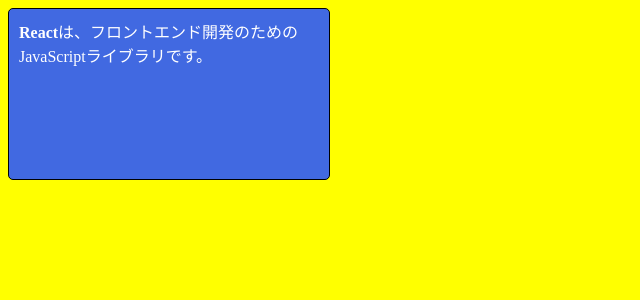
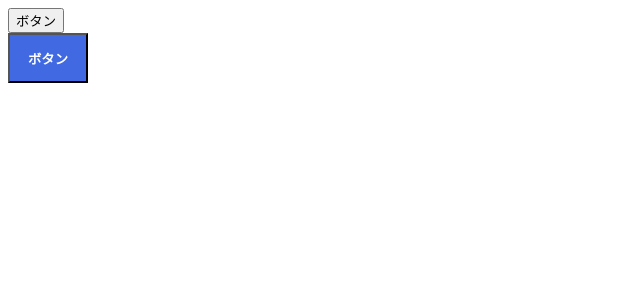
Before and after one commit to STHEXA/practical-introduction-react, a React (Vite) app in the folder samples/my-react/: page / in a window 1280 px wide. Shown: the top 300 px of the page, without its empty margins (0-640 px from the left). Built offline with nearby package versions, Linux system fonts and the light colour scheme.

Commit message:
Styled API確認

```diff
--- a/samples/my-react/src/chap05/EmotionProps.jsx
+++ b/samples/my-react/src/chap05/EmotionProps.jsx
@@ -1,20 +1,25 @@
 /** @jsxImportSource @emotion/react */
-import styled from '@emotion/styled';
+import styled from "@emotion/styled";
 
 const MyPanel = styled.div`
   width: 300px;
   padding: 10px;
   border: 1px solid #000;
   color: white;
-  border-radius: ${ props => (props.theme.radius ? '10px' : '0px') };
-  background-color: ${ props => props.theme.color };
+  /* ${(props) => props.XXXX} */
+  border-radius: ${(props) => (props.theme.radius ? "10px" : "0px")};
+  background-color: ${(props) => props.theme.color};
 `;
 
 export default function EmotionProps() {
   return (
-    <MyPanel theme={{
-      radius: true,
-      color: 'royalblue'
-    }}><b>React</b>は、フロントエンド開発のためのJavaScriptライブラリです。</MyPanel>
+    <MyPanel
+      theme={{
+        radius: true,
+        color: "royalblue",
+      }}
+    >
+      <b>React</b>は、フロントエンド開発のためのJavaScriptライブラリです。
+    </MyPanel>
   );
 }
--- a/samples/my-react/src/main.jsx
+++ b/samples/my-react/src/main.jsx
@@ -556,29 +556,27 @@
 
 // root.render(<EmotionBasic />);
 
-const global = css`
-  body {
-    background-color: Yellow;
-  }
-`;
+// const global = css`
+//   body {
+//     background-color: Yellow;
+//   }
+// `;
+
+// root.render(
+//   <>
+//     <Global styles={global} />
+//     <EmotionBasic />
+//   </>,
+// );
+
+// root.render(<EmotionStyled />);
 
 root.render(
   <>
-    <Global styles={global} />
-    <EmotionBasic />
+    <MyButton>ボタン</MyButton>
+    <MyStyledButton>ボタン</MyStyledButton>
   </>,
 );
-
-// root.render(
-//   <EmotionStyled />
-// );
-
-// root.render(
-//   <>
-//     <MyButton>ボタン</MyButton>
-//     <MyStyledButton>ボタン</MyStyledButton>
-//   </>
-// );
 
 // root.render(
 //   <EmotionProps />
```
